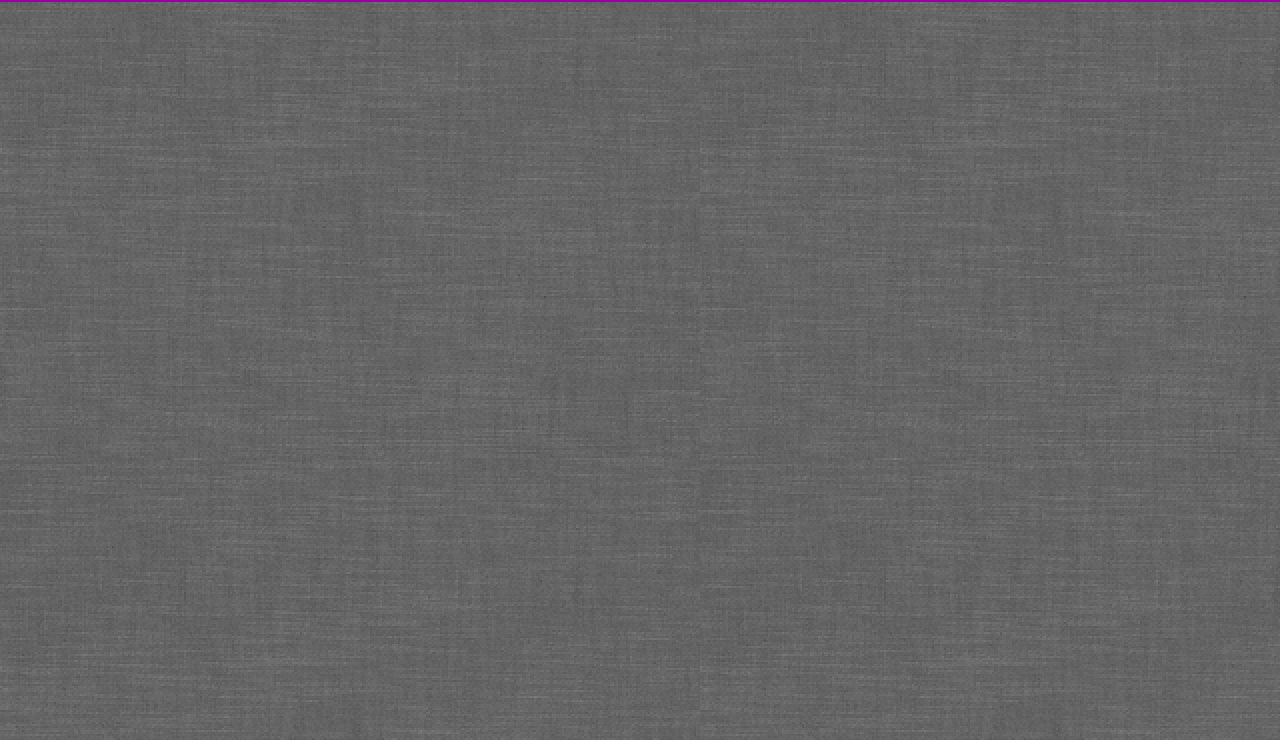
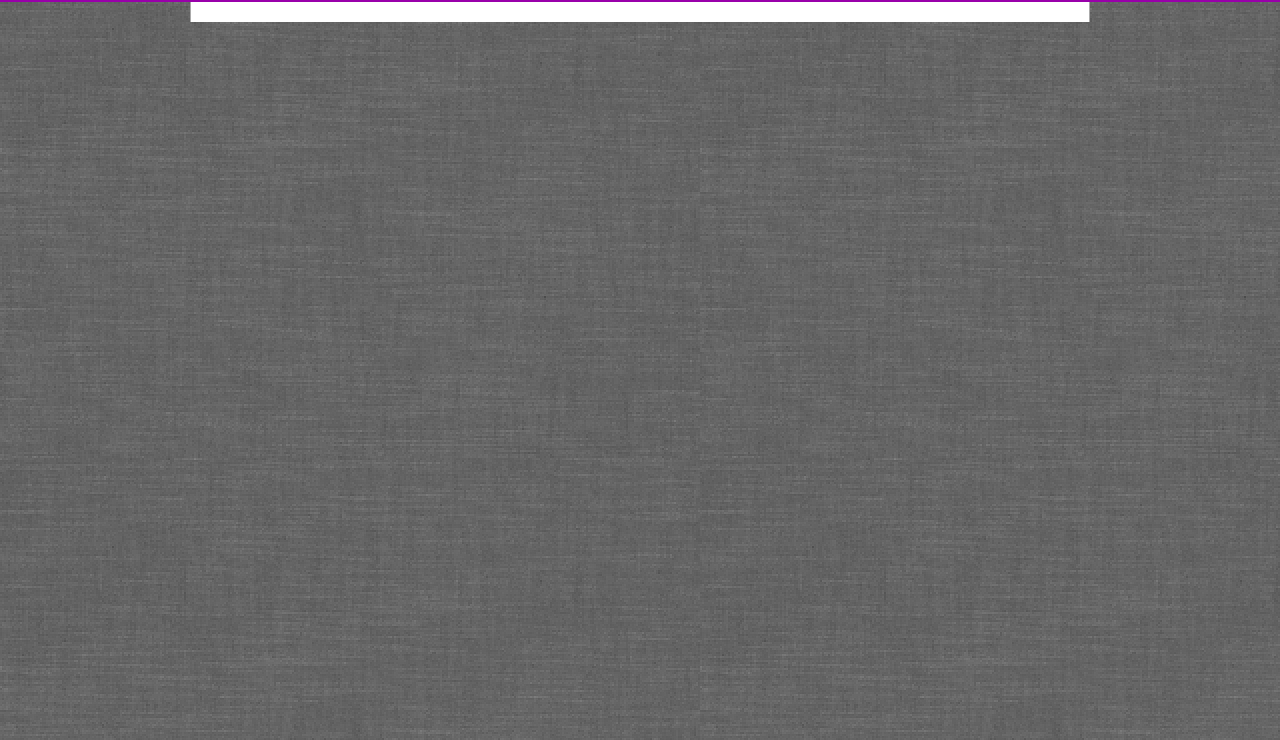
Before and after one commit to danditk/Monitors, a plain HTML site: page index.html in a window 1280 px wide. Shown: the part 60-800 px from the top of the page. Drawn offline with Linux system fonts and the light colour scheme.

Commit message:
insert container and start working on table of contennts

```diff
--- a/index.html
+++ b/index.html
@@ -15,5 +15,12 @@
 <body>
 	<div id="logo">Wykład #1 Monitory komputerowe</div>
 
+	<div id="container">
+		<div id="spis">
+
+
+		</div>
+	</div>
+
 </body>
 </html>
--- a/style.css
+++ b/style.css
@@ -24,3 +24,19 @@ body
 	-2px -2px 0 #9900aa,
 	2px -2px 0 #9900aa;
 }
+
+#container
+{
+	margin-left: auto;
+	margin-right: auto;
+	background-color: white;
+	width: 878px;
+	padding: 10px;
+	border-left: 1px solid #aaa;
+	border-right: 1px solid #aaa;
+}
+
+#spis
+{
+	width: 880px;
+}
```
